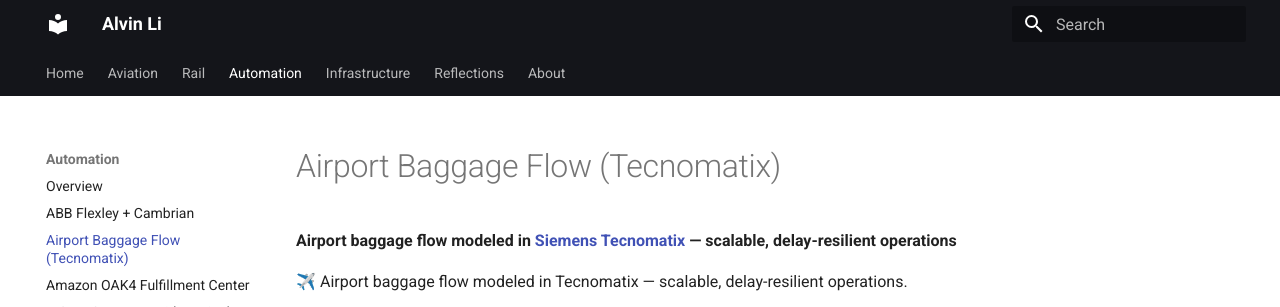
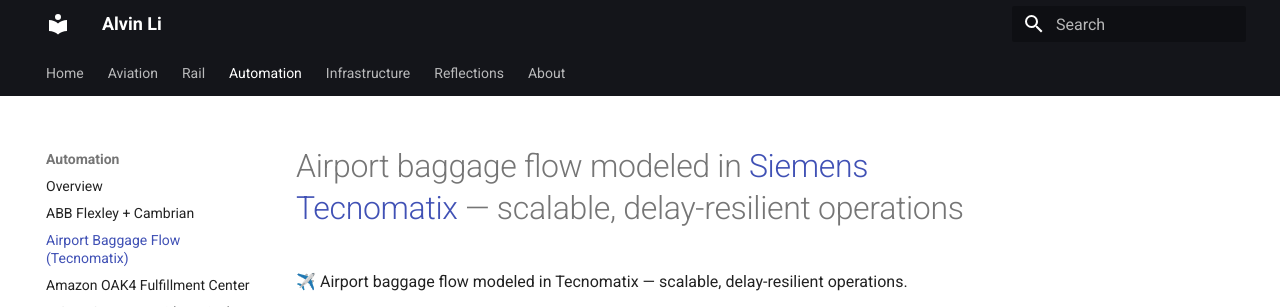
Before and after one commit to alvvvli/alvin-site, an MkDocs documentation site: the page built from docs/automation/airport-baggage-tecnomatix.md, in a window 1280 px wide and 983 px high, cut to the strip 0-307 px from the top of the window. Built offline with MkDocs 1.6.1 and Material for MkDocs 9.7.7, drawn with Linux system fonts in a browser that asks for light colours.

Commit message:
Update airport-baggage-tecnomatix.md

```diff
--- a/docs/automation/airport-baggage-tecnomatix.md
+++ b/docs/automation/airport-baggage-tecnomatix.md
@@ -1,4 +1,4 @@
- **Airport baggage flow modeled in [Siemens Tecnomatix](https://plm.sw.siemens.com/en-US/tecnomatix/) — scalable, delay-resilient operations**
+# Airport baggage flow modeled in [Siemens Tecnomatix](https://plm.sw.siemens.com/en-US/tecnomatix/) — scalable, delay-resilient operations
 
 ✈️ Airport baggage flow modeled in Tecnomatix — scalable, delay-resilient operations.
 
```
